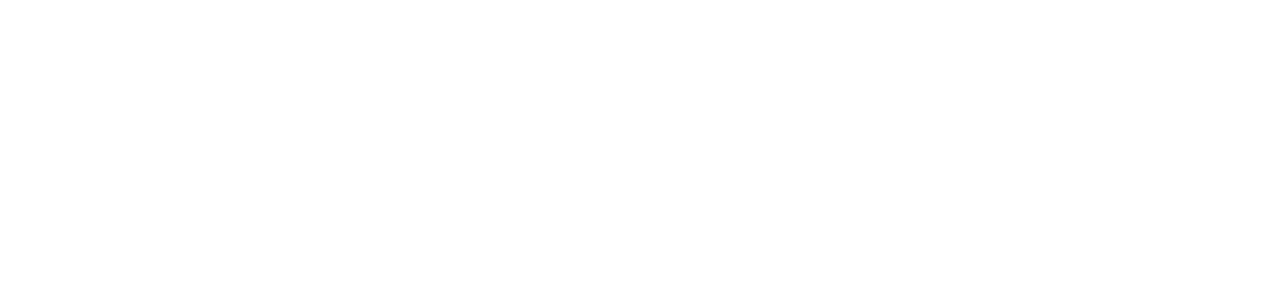
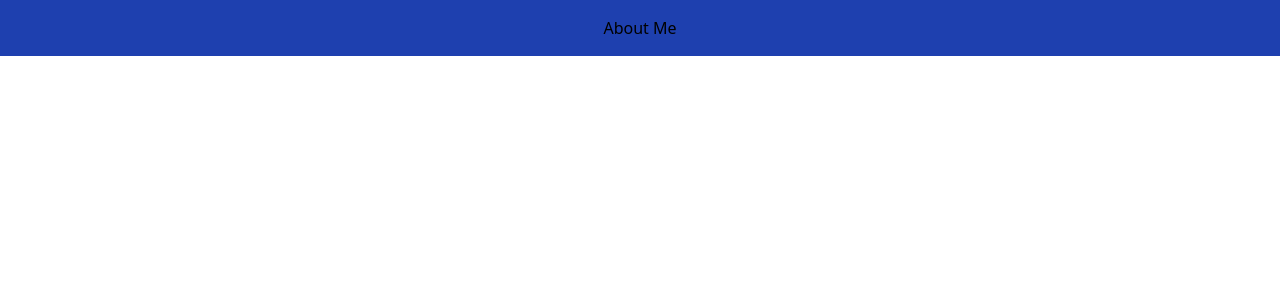
Before and after one commit to Emmathem/nuxt-test, a Nuxt app: page /about in a window 1280 px wide. Before the commit this address had no page. Shown: the top 300 px of the page. Built offline with nearby package versions, Linux system fonts and the light colour scheme.

Commit message:
new page

```diff
--- /dev/null
+++ b/pages/about.vue
@@ -0,0 +1,17 @@
+<template>
+  <div>
+    <div class="t-bg-blue-800 t-flex t-justify-center t-h-14 t-items-center">
+      <h3>About Me</h3>
+    </div>
+  </div>
+</template>
+
+<script>
+export default {
+  name: "about"
+}
+</script>
+
+<style scoped>
+
+</style>
```
